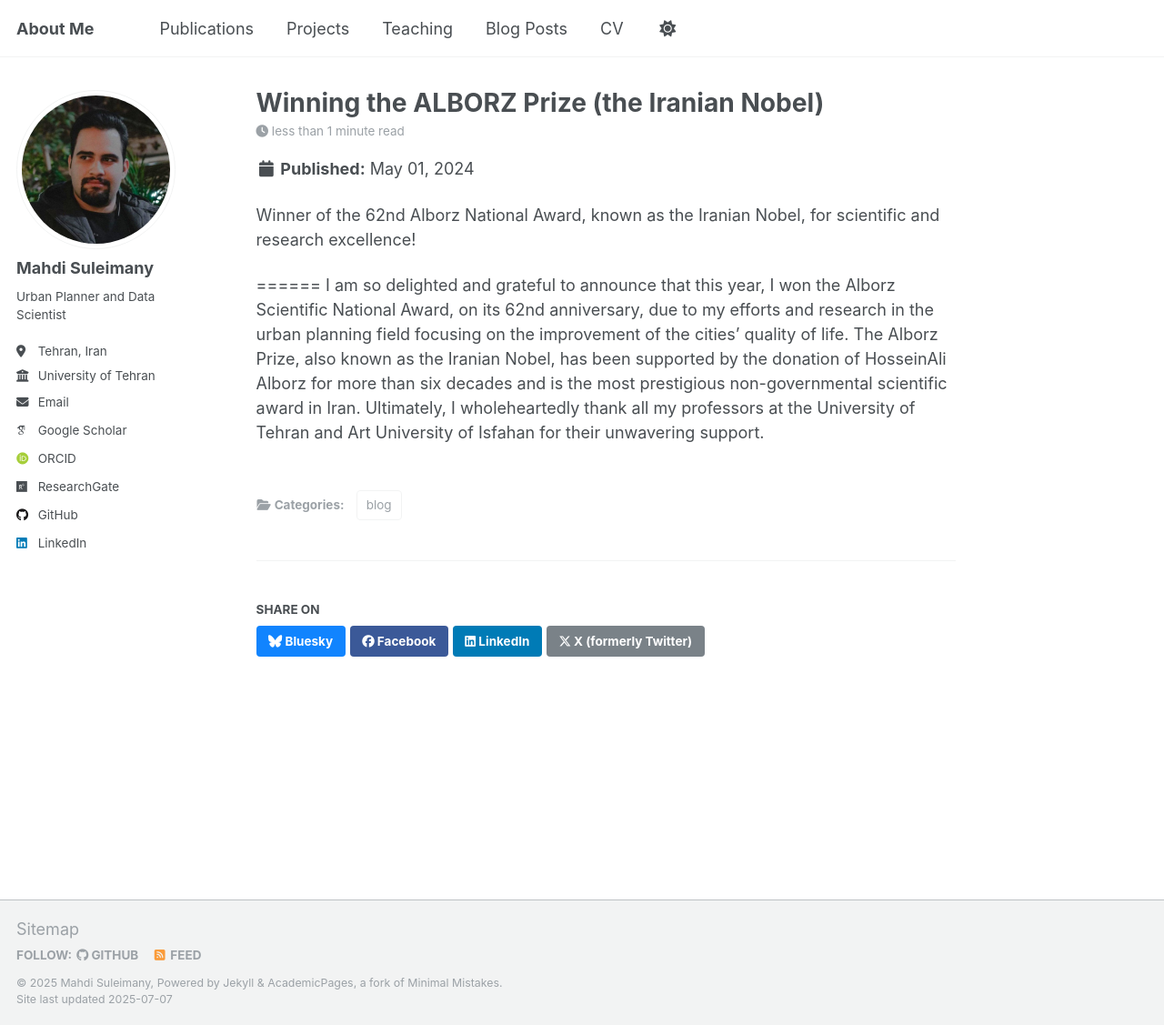
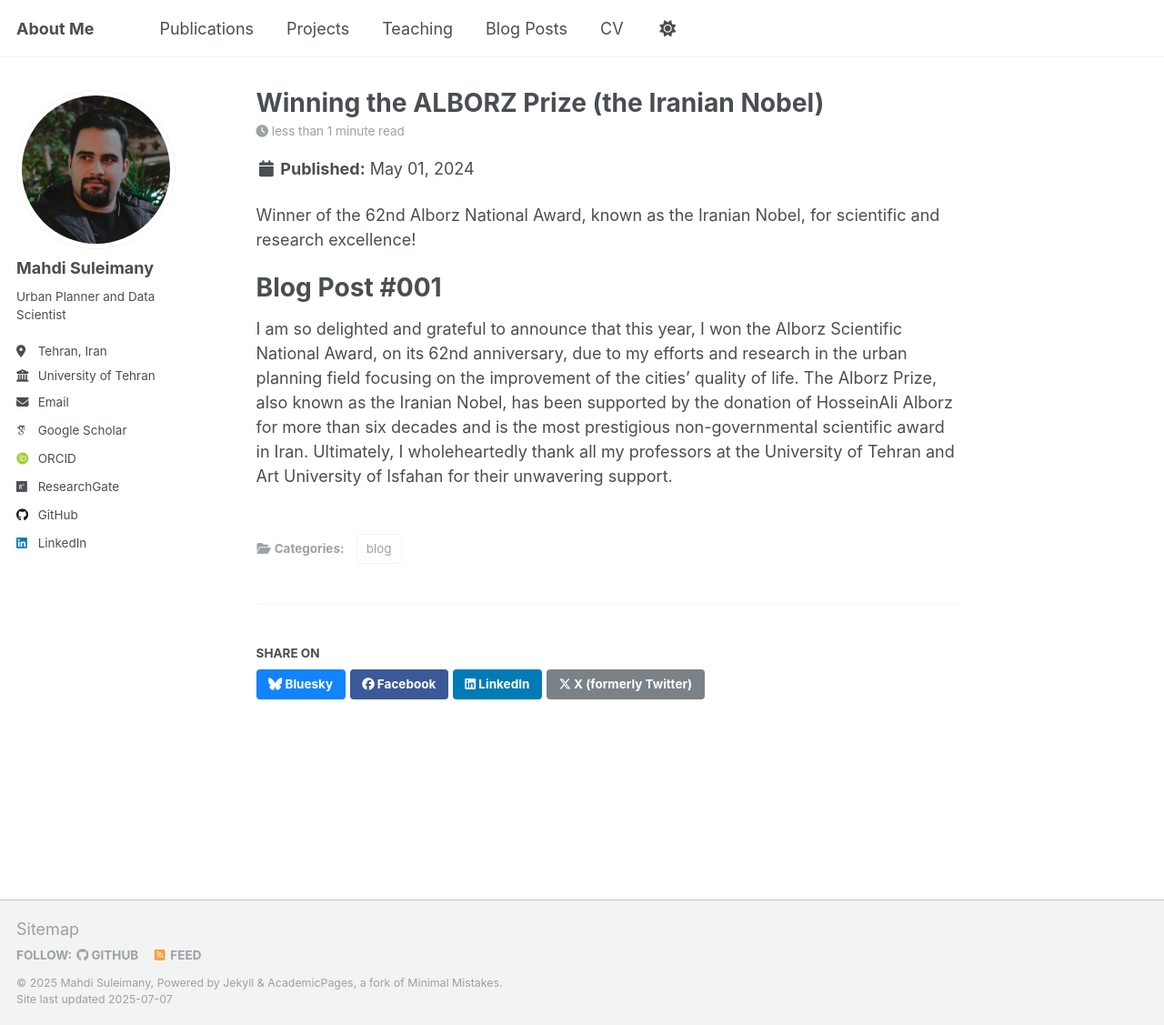
Before and after one commit to mo-soleimani/mo-soleimani.github.io, a Jekyll site: the page built from _posts/2024-05-01-alborz.md, in a window 1280 px wide and 1127 px high. Shown: the whole window at 91% size. Built offline with Jekyll 4.4.1, drawn with Linux system fonts in a browser that asks for light colours; some web fonts are replaced.

Commit message:
Update 2024-05-01-alborz.md

```diff
--- a/_posts/2024-05-01-alborz.md
+++ b/_posts/2024-05-01-alborz.md
@@ -7,6 +7,6 @@ layout: single
 
 Winner of the 62nd Alborz National Award, known as the Iranian Nobel, for scientific and research excellence!
 
-
+Blog Post #001
 ======
 I am so delighted and grateful to announce that this year, I won the Alborz Scientific National Award, on its 62nd anniversary, due to my efforts and research in the urban planning field focusing on the improvement of the cities' quality of life. The Alborz Prize, also known as the Iranian Nobel, has been supported by the donation of HosseinAli Alborz for more than six decades and is the most prestigious non-governmental scientific award in Iran. Ultimately, I wholeheartedly thank all my professors at the University of Tehran and Art University of Isfahan for their unwavering support.
```
